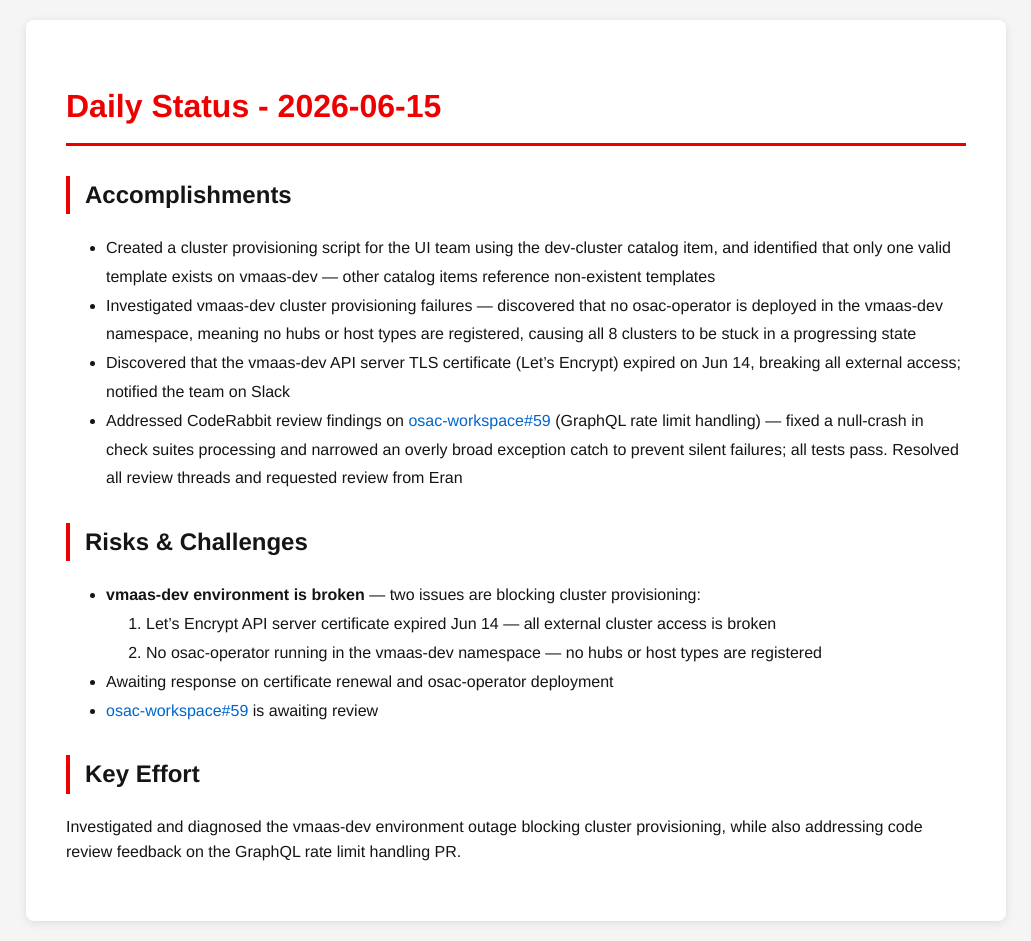
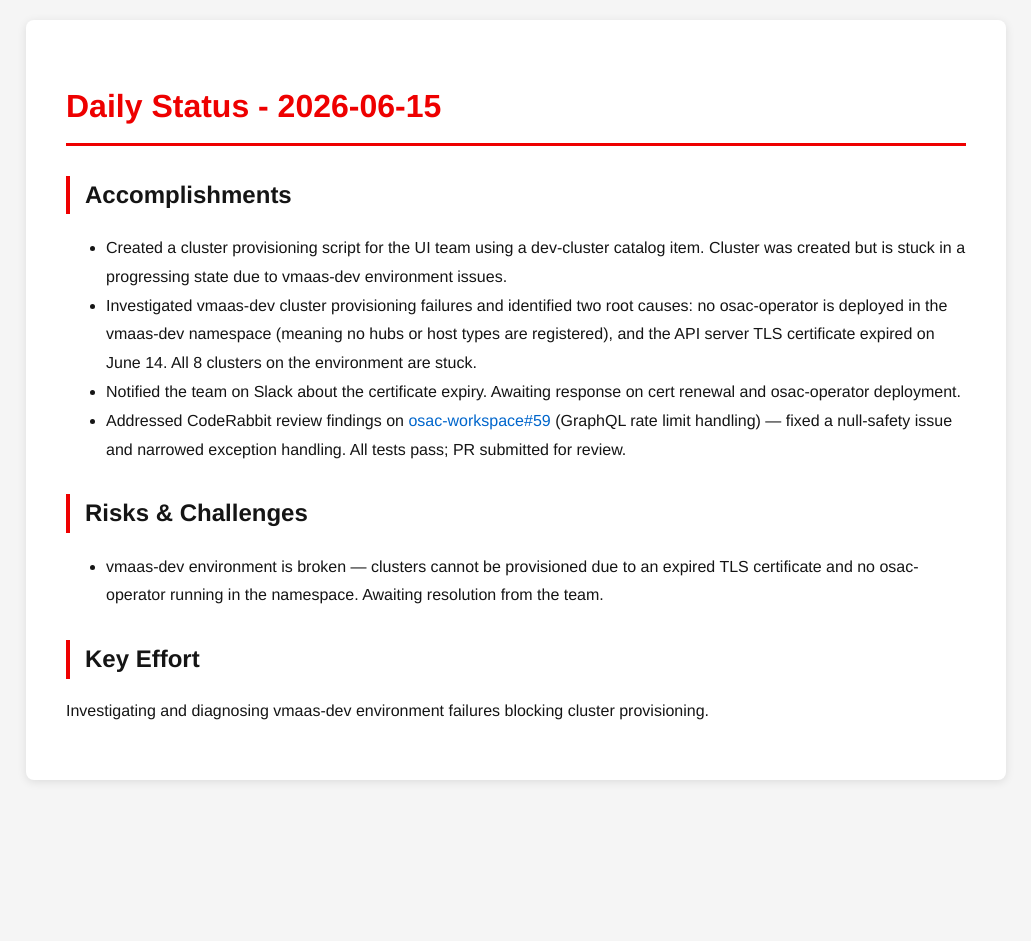
Before and after one commit to tzvatot/daily-status, a Jekyll site: the page built from 2026-06-15.md, in a window 1280 px wide. Shown: the whole page, without its empty margins (124-1155 px from the left). Built offline with Jekyll 4.4.1, drawn with Linux system fonts in a browser that asks for light colours; after the commit the page ends 900 px from its top, so only the background shows below that.

Commit message:
Daily status update - 2026-06-15

```diff
--- a/2026-06-15.md
+++ b/2026-06-15.md
@@ -7,17 +7,13 @@ date: 2026-06-15
 # Daily Status - 2026-06-15
 
 ## Accomplishments
-- Created a cluster provisioning script for the UI team using the dev-cluster catalog item, and identified that only one valid template exists on vmaas-dev — other catalog items reference non-existent templates
-- Investigated vmaas-dev cluster provisioning failures — discovered that no osac-operator is deployed in the vmaas-dev namespace, meaning no hubs or host types are registered, causing all 8 clusters to be stuck in a progressing state
-- Discovered that the vmaas-dev API server TLS certificate (Let's Encrypt) expired on Jun 14, breaking all external access; notified the team on Slack
-- Addressed CodeRabbit review findings on [osac-workspace#59](https://github.com/osac-project/osac-workspace/pull/59) (GraphQL rate limit handling) — fixed a null-crash in check suites processing and narrowed an overly broad exception catch to prevent silent failures; all tests pass. Resolved all review threads and requested review from Eran
+- Created a cluster provisioning script for the UI team using a dev-cluster catalog item. Cluster was created but is stuck in a progressing state due to vmaas-dev environment issues.
+- Investigated vmaas-dev cluster provisioning failures and identified two root causes: no osac-operator is deployed in the vmaas-dev namespace (meaning no hubs or host types are registered), and the API server TLS certificate expired on June 14. All 8 clusters on the environment are stuck.
+- Notified the team on Slack about the certificate expiry. Awaiting response on cert renewal and osac-operator deployment.
+- Addressed CodeRabbit review findings on [osac-workspace#59](https://github.com/osac-project/osac-workspace/pull/59) (GraphQL rate limit handling) — fixed a null-safety issue and narrowed exception handling. All tests pass; PR submitted for review.
 
 ## Risks & Challenges
-- **vmaas-dev environment is broken** — two issues are blocking cluster provisioning:
-  1. Let's Encrypt API server certificate expired Jun 14 — all external cluster access is broken
-  2. No osac-operator running in the vmaas-dev namespace — no hubs or host types are registered
-- Awaiting response on certificate renewal and osac-operator deployment
-- [osac-workspace#59](https://github.com/osac-project/osac-workspace/pull/59) is awaiting review
+- vmaas-dev environment is broken — clusters cannot be provisioned due to an expired TLS certificate and no osac-operator running in the namespace. Awaiting resolution from the team.
 
 ## Key Effort
-Investigated and diagnosed the vmaas-dev environment outage blocking cluster provisioning, while also addressing code review feedback on the GraphQL rate limit handling PR.
+Investigating and diagnosing vmaas-dev environment failures blocking cluster provisioning.
```
